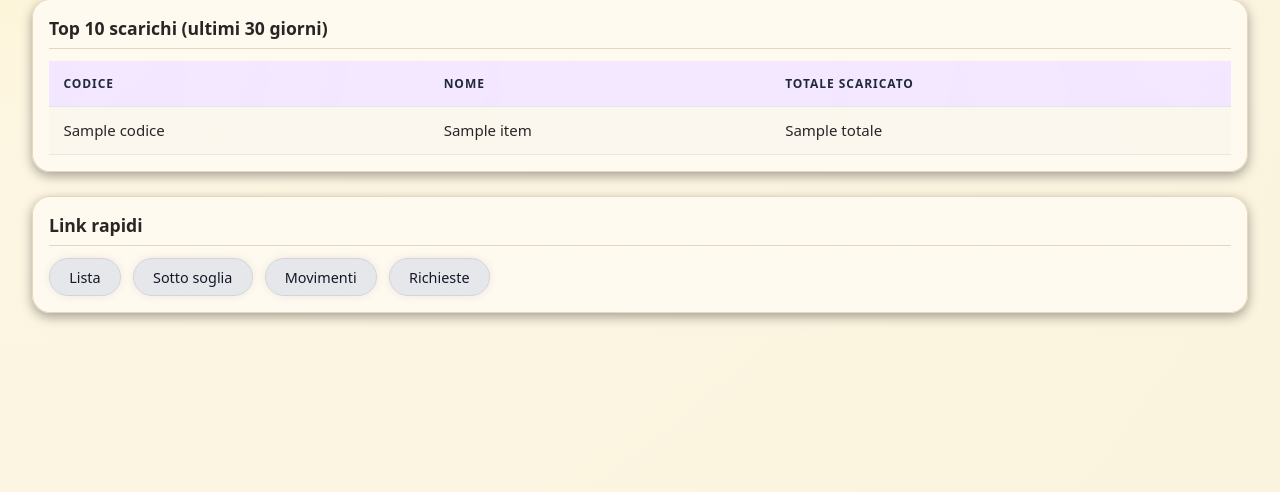
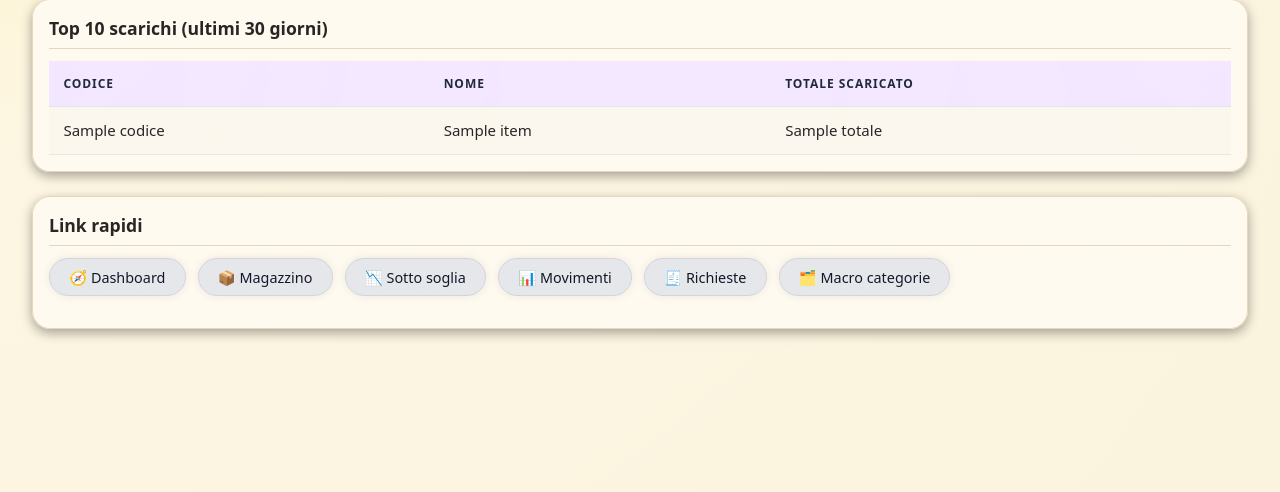
Before and after one commit to FL-1999/lenta-france-gestionale, a FastAPI app: template templates/manager/magazzino/dashboard.html in a window 1280 px wide. Shown: the part 373-865 px from the top of the page. Run offline with FastAPI, Linux system fonts and the light colour scheme; the template is opened without the code that fills it: most values are stand-ins (such as "Sample title", 1, 10 or a date in 2020); some libraries are stand-ins or nearby versions.

Commit message:
Add warehouse request badge for magazzino tabs

```diff
--- a/static/css/style.css
+++ b/static/css/style.css
@@ -308,6 +308,16 @@ body {
 
 .badge-notification.is-hidden {
     display: none;
+}
+
+.notification-dot {
+    display: inline-block;
+    width: 8px;
+    height: 8px;
+    border-radius: 999px;
+    background: #ff3b30;
+    margin-left: 6px;
+    vertical-align: middle;
 }
 
 .nav-notifications {
@@ -717,6 +727,13 @@ body {
 
 .header-actions .btn {
     white-space: nowrap;
+}
+
+.magazzino-pill-bar {
+    display: flex;
+    flex-wrap: wrap;
+    gap: 0.75rem;
+    margin-bottom: var(--space-4);
 }
 
 
--- a/template_context.py
+++ b/template_context.py
@@ -18,6 +18,7 @@ from models import (
 )
 from notifications import get_warehouse_notification_counts
 from permissions import has_perm
+import warehouse_requests_repository
 
 
 def _can_view_manager_badges(user: User | None) -> bool:
@@ -168,6 +169,13 @@ def render_template(
     template_context["nuove_richieste_count"] = get_cached_nuove_richieste_count(
         request, db
     )
+    warehouse_requests_count = (
+        warehouse_requests_repository.count_pending_for_user(db, user.id)
+        if user
+        else 0
+    )
+    template_context["warehouse_requests_count"] = warehouse_requests_count
+    template_context["has_warehouse_requests"] = warehouse_requests_count > 0
 
     return templates.TemplateResponse(template_name, template_context, **response_kwargs)
 
--- /dev/null
+++ b/templates/manager/magazzino/_nav_pills.html
@@ -0,0 +1,27 @@
+<a href="{{ url_for('manager_magazzino_dashboard') }}" class="btn btn-secondary">
+    🧭 {% if lang == 'fr' %}Tableau de bord{% else %}Dashboard{% endif %}
+</a>
+<a href="{{ url_for('manager_magazzino_list') }}" class="btn btn-secondary">
+    📦 {% if lang == 'fr' %}Magasin{% else %}Magazzino{% endif %}
+</a>
+<a href="{{ url_for('manager_magazzino_sotto_soglia') }}" class="btn btn-secondary">
+    📉 {% if lang == 'fr' %}Sous seuil{% else %}Sotto soglia{% endif %}
+    {% if has_unread_warehouse_low_stock_notifications %}
+        <span class="badge-notification" title="{% if lang == 'fr' %}Notifications sous seuil non lues{% else %}Notifiche sotto soglia non lette{% endif %}"></span>
+    {% endif %}
+</a>
+<a href="{{ url_for('manager_magazzino_movimenti') }}" class="btn btn-secondary">
+    📊 {% if lang == 'fr' %}Mouvements{% else %}Movimenti{% endif %}
+    {% if has_unread_warehouse_notifications %}
+        <span class="badge-notification" title="{% if lang == 'fr' %}Notifications magasin non lues{% else %}Notifiche magazzino non lette{% endif %}"></span>
+    {% endif %}
+</a>
+<a href="{{ url_for('manager_magazzino_richieste') }}" class="btn btn-secondary">
+    🧾 {% if lang == 'fr' %}Demandes{% else %}Richieste{% endif %}
+    {% if has_warehouse_requests %}
+        <span class="notification-dot"></span>
+    {% endif %}
+</a>
+<a href="{{ url_for('manager_magazzino_categorie_list') }}" class="btn btn-secondary">
+    🗂️ {% if lang == 'fr' %}Catégories{% else %}Macro categorie{% endif %}
+</a>
--- a/templates/manager/magazzino/categorie_list.html
+++ b/templates/manager/magazzino/categorie_list.html
@@ -28,6 +28,10 @@
             ➕ {% if lang == 'fr' %}Nouvelle catégorie{% else %}Nuova categoria{% endif %}
         </a>
     </div>
+</div>
+
+<div class="magazzino-pill-bar">
+    {% include "manager/magazzino/_nav_pills.html" %}
 </div>
 
 <div class="card">
--- a/templates/manager/magazzino/dashboard.html
+++ b/templates/manager/magazzino/dashboard.html
@@ -104,28 +104,8 @@
         </div>
     </div>
     <div class="card-body">
-        <div style="display: flex; flex-wrap: wrap; gap: 0.75rem;">
-            <a class="btn btn-secondary" href="{{ url_for('manager_magazzino_list') }}">
-                {% if lang == 'fr' %}Liste{% else %}Lista{% endif %}
-            </a>
-            <a class="btn btn-secondary" href="{{ url_for('manager_magazzino_sotto_soglia') }}">
-                {% if lang == 'fr' %}Sous seuil{% else %}Sotto soglia{% endif %}
-                {% if has_unread_warehouse_low_stock_notifications %}
-                    <span class="badge-notification" title="{% if lang == 'fr' %}Notifications sous seuil non lues{% else %}Notifiche sotto soglia non lette{% endif %}"></span>
-                {% endif %}
-            </a>
-            <a class="btn btn-secondary" href="{{ url_for('manager_magazzino_movimenti') }}">
-                {% if lang == 'fr' %}Mouvements{% else %}Movimenti{% endif %}
-                {% if has_unread_warehouse_notifications %}
-                    <span class="badge-notification" title="{% if lang == 'fr' %}Notifications magasin non lues{% else %}Notifiche magazzino non lette{% endif %}"></span>
-                {% endif %}
-            </a>
-            <a class="btn btn-secondary" href="{{ url_for('manager_magazzino_richieste') }}">
-                {% if lang == 'fr' %}Demandes{% else %}Richieste{% endif %}
-                {% if has_unread_warehouse_request_notifications %}
-                    <span class="badge-notification" title="{% if lang == 'fr' %}Demandes magazzino non lette{% else %}Richieste magazzino non lette{% endif %}"></span>
-                {% endif %}
-            </a>
+        <div class="magazzino-pill-bar">
+            {% include "manager/magazzino/_nav_pills.html" %}
         </div>
     </div>
 </div>
--- a/templates/manager/magazzino/movimenti_list.html
+++ b/templates/manager/magazzino/movimenti_list.html
@@ -22,6 +22,10 @@
             ← {% if lang == 'fr' %}Retour au magasin{% else %}Torna al magazzino{% endif %}
         </a>
     </div>
+</div>
+
+<div class="magazzino-pill-bar">
+    {% include "manager/magazzino/_nav_pills.html" %}
 </div>
 
 <div class="card form-card" style="margin-bottom: 1.5rem;">
--- a/templates/manager/magazzino/richieste_list.html
+++ b/templates/manager/magazzino/richieste_list.html
@@ -34,6 +34,10 @@
             ← {% if lang == 'fr' %}Articles{% else %}Articoli{% endif %}
         </a>
     </div>
+</div>
+
+<div class="magazzino-pill-bar">
+    {% include "manager/magazzino/_nav_pills.html" %}
 </div>
 
 {% set ok = request.query_params.get('ok') %}
--- a/templates/manager/magazzino/sotto_soglia.html
+++ b/templates/manager/magazzino/sotto_soglia.html
@@ -27,6 +27,10 @@
             ← {% if lang == 'fr' %}Retour au magasin{% else %}Torna al magazzino{% endif %}
         </a>
     </div>
+</div>
+
+<div class="magazzino-pill-bar">
+    {% include "manager/magazzino/_nav_pills.html" %}
 </div>
 
 <div class="list-search-sticky">
```
Also changed, not shown: templates/manager/magazzino/items_list.html (+1 -24 lines), warehouse_requests_repository.py (added, +12 -0 lines).
